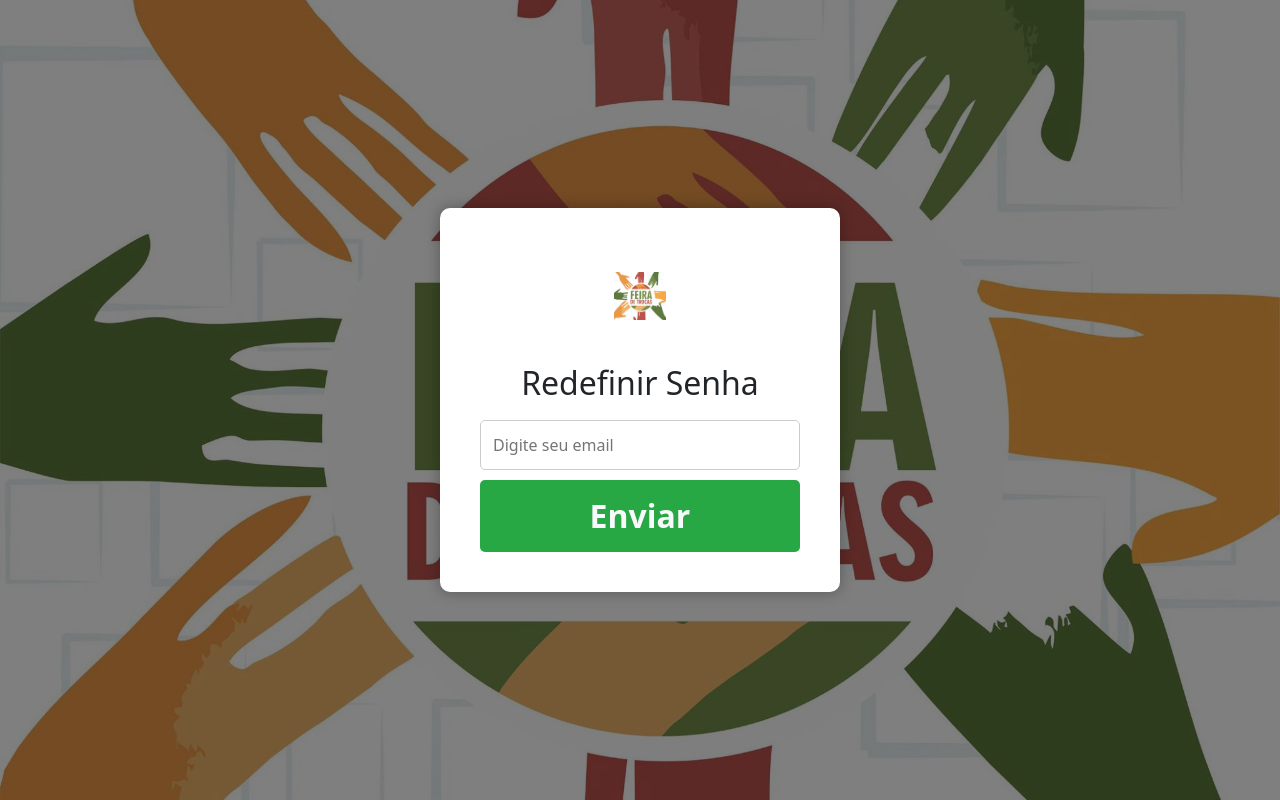
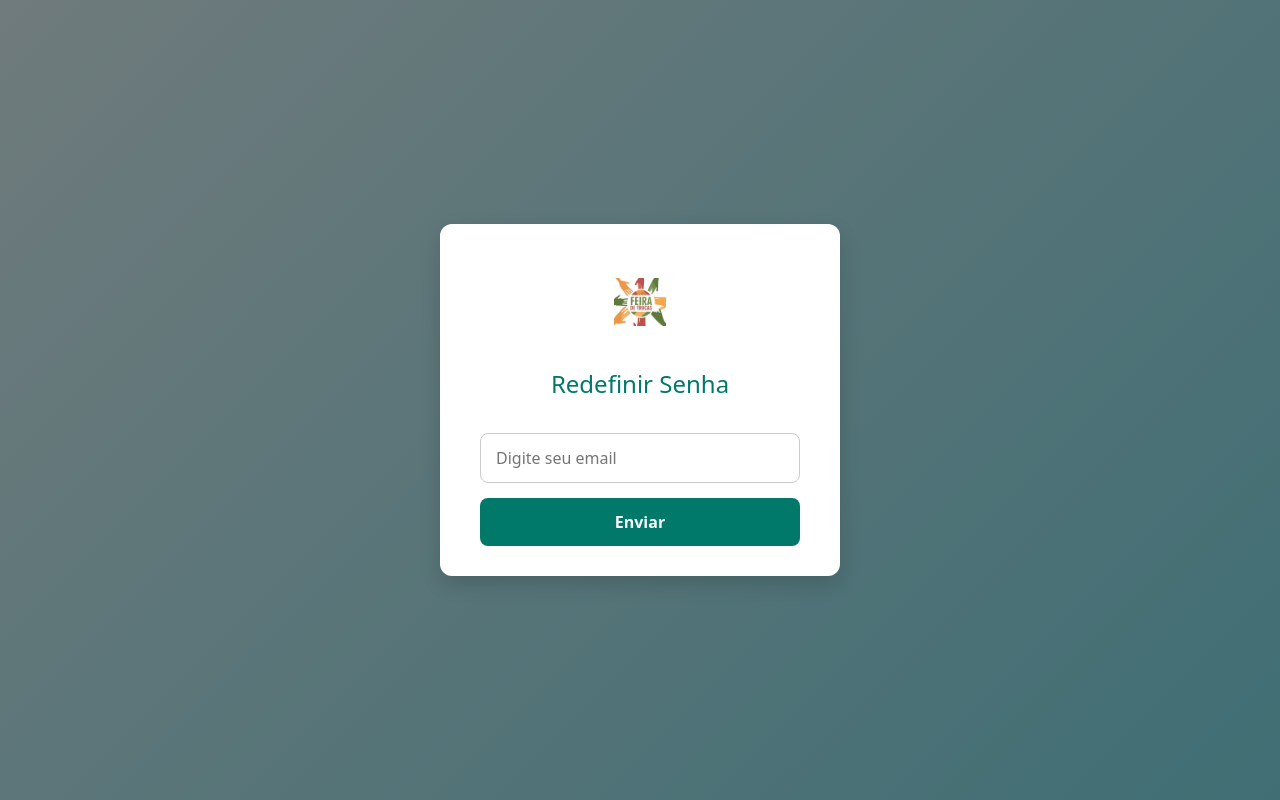
Before and after one commit to Gustavo-Nog/feira-solidaria, a React (Vite) app in the folder frontend/: page /redefinir-senha in a window 1280 px wide. Built offline with nearby package versions, Linux system fonts and the light colour scheme; no server answers.

Commit message:
feat: Alteração de component button

```diff
--- a/frontend/src/App.jsx
+++ b/frontend/src/App.jsx
@@ -7,6 +7,7 @@ import Cadastro from './pages/Cadastro/Cadastro';
 import MainLayout from './layout/MainLayout'; // Importe o layout
 import SobreNos from './pages/Sobre-nos/SobreNos';
 import RedefinirSenha from './pages/RedefinirSenha/RedefinirSenha';
+import NovaSenha from './pages/NovaSenha/NovaSenha';
 
 import './App.css';
 
@@ -29,6 +30,7 @@ function App() {
           <Route path="/login" element={<Login />} />
           <Route path="/cadastro" element={<Cadastro />} />
           <Route path="/redefinir-senha" element={<RedefinirSenha />} />
+          <Route path="/redefinir-senha-nova" element={<NovaSenha />} />
         </Routes>
       </BrowserRouter>
     </GoogleOAuthProvider >
--- /dev/null
+++ b/frontend/src/pages/NovaSenha/NovaSenha.css
@@ -0,0 +1,61 @@
+.reset-container {
+  display: flex;
+  justify-content: center;
+  align-items: center;
+  min-height: 100vh;
+  background: linear-gradient(135deg, #e0f7fa, #80deea);
+  padding: 20px;
+}
+
+.reset-form-container {
+  background: #ffffff;
+  padding: 30px 40px;
+  border-radius: 12px;
+  box-shadow: 0 8px 20px rgba(0, 0, 0, 0.15);
+  width: 100%;
+  max-width: 400px;
+  text-align: center;
+}
+
+.reset-form-container h2 {
+  margin-bottom: 25px;
+  color: #00796b;
+  font-size: 24px;
+}
+
+.reset-form input {
+  width: 100%;
+  padding: 12px 15px;
+  margin-bottom: 15px;
+  border: 1px solid #ccc;
+  border-radius: 8px;
+  font-size: 16px;
+  transition: border-color 0.3s;
+}
+
+.reset-form input:focus {
+  border-color: #00796b;
+  outline: none;
+}
+
+.reset-form .error {
+  color: #d32f2f;
+  font-size: 14px;
+  margin-bottom: 10px;
+}
+
+.reset-form button {
+  width: 100%;
+  padding: 12px;
+  border: none;
+  border-radius: 8px;
+  background-color: #00796b;
+  color: white;
+  font-size: 16px;
+  cursor: pointer;
+  transition: background-color 0.3s;
+}
+
+.reset-form button:hover {
+  background-color: #004d40;
+}
--- /dev/null
+++ b/frontend/src/pages/NovaSenha/NovaSenha.jsx
@@ -0,0 +1,88 @@
+import { useForm } from 'react-hook-form';
+import { useState } from 'react';
+import { useNavigate, useLocation } from 'react-router-dom';
+import Button from '../../components/Button/Button'; // Aqui já está importando o botão correto
+import './NovaSenha.css';
+
+function RedefinirSenhaNova() {
+    const navigate = useNavigate();
+    const location = useLocation();
+    const [loading, setLoading] = useState(false);
+
+    // Pega o token da URL (query string)
+    const queryParams = new URLSearchParams(location.search);
+    const tokenUrl = queryParams.get('token');
+
+    // Pega o token salvo no localStorage
+    const tokenSaved = localStorage.getItem('resetToken');
+
+    // Inicializa o react-hook-form
+    const {
+        register,
+        handleSubmit,
+        formState: { errors }
+    } = useForm();
+
+    // Se o token não existir ou não bater com o token salvo, mostra mensagem de erro
+    if (!tokenUrl || tokenUrl !== tokenSaved) {
+        return (
+            <div className="reset-container">
+                <div className="reset-form-container">
+                    <h2>Token inválido ou expirado.</h2>
+                    <p>Solicite novamente a redefinição de senha.</p>
+                </div>
+            </div>
+        );
+    }
+
+    // Função chamada quando o formulário for enviado
+    const onSubmit = (data) => {
+        if (data.senha !== data.confirmarSenha) {
+            alert("As senhas não coincidem.");
+            return;
+        }
+
+        setLoading(true);
+
+        setTimeout(() => {
+            localStorage.removeItem('resetToken');
+            localStorage.removeItem('resetEmail');
+
+            alert("Senha redefinida com sucesso!");
+            setLoading(false);
+            navigate('/login');
+        }, 1500);
+    };
+
+    return (
+        <div className="reset-container">
+            <div className="reset-form-container">
+                <h2>Defina sua nova senha</h2>
+                <form onSubmit={handleSubmit(onSubmit)} className="reset-form">
+                    <input
+                        type="password"
+                        placeholder="Nova senha"
+                        {...register("senha", {
+                            required: "Senha é obrigatória",
+                            minLength: { value: 6, message: "Mínimo 6 caracteres" }
+                        })}
+                    />
+                    {errors.senha && <p className="error">{errors.senha.message}</p>}
+
+                    <input
+                        type="password"
+                        placeholder="Confirme a nova senha"
+                        {...register("confirmarSenha", { required: "Confirmação é obrigatória" })}
+                    />
+                    {errors.confirmarSenha && <p className="error">{errors.confirmarSenha.message}</p>}
+
+                    <Button type="submit" loading={loading}>
+                        Concluir
+                    </Button>
+                </form>
+            </div>
+        </div>
+    );
+}
+
+export default RedefinirSenhaNova;
--- a/frontend/src/pages/RedefinirSenha/RedefinirSenha.jsx
+++ b/frontend/src/pages/RedefinirSenha/RedefinirSenha.jsx
@@ -17,12 +17,17 @@ function RedefinirSenha() {
     } = useForm();
 
     const onSubmit = (data) => {
-        console.log(data);
         setLoading(true);
         setTimeout(() => {
             if (data.email === "Feira@gmail.com") {
-                alert("Email enviado com sucesso!");
-                navigate("/");
+                // Gera token falso
+                const fakeToken = Math.random().toString(36).substring(2, 15);
+                // Salva token e email no localStorage
+                localStorage.setItem('resetToken', fakeToken);
+                localStorage.setItem('resetEmail', data.email);
+
+                // Redireciona automaticamente para a página de redefinir senha nova
+                navigate(`/redefinir-senha-nova?token=${fakeToken}`);
             } else {
                 alert("Email inválido.");
             }
```
